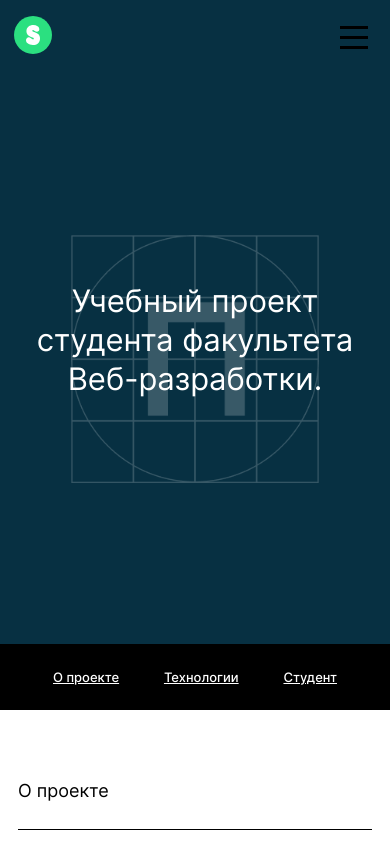
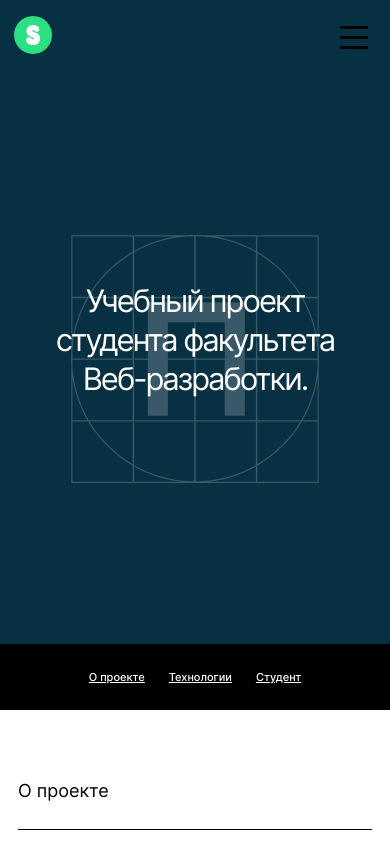
Before and after one commit to VasilyRazdorsky/movies-explorer-frontend, a React (Create React App) app: page / in a window 390 px wide. Shown: the top 844 px of the page. Built offline with nearby package versions, Linux system fonts and the light colour scheme.

Commit message:
Исправить ошибки несоответствия вёрстки макету

```diff
--- a/src/components/NavTab/NavTab.css
+++ b/src/components/NavTab/NavTab.css
@@ -4,12 +4,12 @@
 }
 
 .nav-tab__container {
-    padding: 0 520px;
+	width: fit-content;
+	margin: 0 auto;
 }
 
 .nav-tab__panel {
 	display: flex;
-    justify-content: space-between;
 }
 
 .nav-tab__link {
@@ -19,14 +19,25 @@
 	color: #fff;
 	text-decoration: underline;
 	cursor: pointer;
-    transition: all .3s ease-in;
+	transition: all 0.3s ease-in;
 }
 
 .nav-tab__link:hover {
-    opacity: .7;
+	opacity: 0.7;
 }
 
-@media screen and (max-width: 1280px) {
+.nav-tab__link_action_about-project {
+	margin-right: 40px;
+}
+
+.nav-tab__link_action_about-me {
+	margin-left: 40px;
+}
+
+/* @media screen and (max-width: 1024px) {
+} */
+
+/* @media screen and (max-width: 1280px) {
 	.nav-tab__container {
 		padding: 0 450px;
 	}
@@ -56,16 +67,22 @@
 	.nav-tab__container {
 		padding: 0 150px;
 	}
+} */
+
+@media screen and (max-width: 540px) {
+	.nav-tab {
+		padding: 25px 0;
 	}
 
-@media screen and (max-width: 520px) {
-    .nav-tab__container {
-        padding: 0 53px;
-    }
-}
-
-@media screen and (max-width: 370px) {
 	.nav-tab__link {
 		font-size: 11px;
 	}
+
+	.nav-tab__link_action_about-project {
+		margin-right: 24px;
 	}
+
+	.nav-tab__link_action_about-me {
+		margin-left: 24px;
+	}
+}
--- a/src/components/NavTab/NavTab.jsx
+++ b/src/components/NavTab/NavTab.jsx
@@ -1,17 +1,35 @@
-import { Link } from "react-scroll";
+import { Link } from 'react-scroll';
 
 const NavTab = () => {
 	return (
 		<section className="nav-tab">
 			<div className="nav-tab__container">
 				<nav className="nav-tab__panel">
-                    <Link to="about-project" smooth={true} className="nav-tab__link">О проекте</Link>
-                    <Link to="techs" smooth={true} className="nav-tab__link">Технологии</Link>
-                    <Link to="about-me" smooth={true} className="nav-tab__link">Студент</Link>
+					<Link
+						to="about-project"
+						smooth={true}
+						className="nav-tab__link nav-tab__link_action_about-project"
+					>
+						О проекте
+					</Link>
+					<Link
+						to="techs"
+						smooth={true}
+						className="nav-tab__link nav-tab__link_action_techs"
+					>
+						Технологии
+					</Link>
+					<Link
+						to="about-me"
+						smooth={true}
+						className="nav-tab__link nav-tab__link_action_about-me"
+					>
+						Студент
+					</Link>
 				</nav>
 			</div>
 		</section>
 	);
-}
+};
 
 export default NavTab;
--- a/src/components/Promo/Promo.css
+++ b/src/components/Promo/Promo.css
@@ -2,7 +2,7 @@
 	padding-top: 184px;
 	padding-bottom: 224px;
 	background-color: #073042;
-    background-image: url("../../images/promo-image.png");
+	background-image: url('../../images/promo-image.svg');
 	background-repeat: no-repeat;
 	background-position: center center;
 	background-size: 320px 320px;
@@ -14,11 +14,13 @@
 }
 
 .promo__title {
-    margin: 0;
+	max-width: 730px;
+	margin: 0 auto;
 	font-weight: 400;
 	font-size: 50px;
 	line-height: 58px;
 	color: #fff;
+	letter-spacing: -2px;
 }
 
 @media screen and (max-width: 1080px) {
@@ -50,6 +52,7 @@
 	}
 
 	.promo__title {
+		max-width: 300px;
 		font-size: 31px;
 		line-height: 39px;
 	}
--- a/src/components/Techs/Techs.css
+++ b/src/components/Techs/Techs.css
@@ -1,6 +1,6 @@
 .techs {
 	padding: 100px 70px;
-    background-color: #F5F5F5;
+	background-color: #f5f5f5;
 }
 
 .techs__title {
@@ -30,7 +30,7 @@
 }
 
 .techs__cards {
-    max-width: calc(7*90px + 6*10px);
+	max-width: calc(7 * 90px + 6 * 10px);
 	margin: 0 auto;
 	margin-top: 100px;
 	display: grid;
@@ -41,7 +41,7 @@
 
 .techs__card {
 	padding: 21px 0 22px 0;
-    background: #E8E8E8;
+	background: #e8e8e8;
 	border-radius: 10px;
 	text-align: center;
 	font-weight: 400;
@@ -65,7 +65,7 @@
 	}
 
 	.techs__cards {
-        max-width: calc(7*84px + 6*10px);
+		max-width: calc(7 * 84px + 6 * 10px);
 		margin-top: 83px;
 		grid-template-columns: repeat(auto-fit, 84px);
 		row-gap: 10px;
@@ -80,8 +80,13 @@
 
 @media screen and (max-width: 544px) {
 	.techs {
-        padding: 70px 18px;
+		padding: 70px 14px;
 		background-color: #fff;
+	}
+
+	.techs__title-container {
+		width: 100%;
+		padding: 0 4px;
 	}
 
 	.techs__title {
@@ -104,5 +109,6 @@
 
 	.techs__cards {
 		margin-top: 50px;
+		padding: 0 57px;
 	}
 }
--- a/src/components/Techs/Techs.jsx
+++ b/src/components/Techs/Techs.jsx
@@ -3,8 +3,10 @@ import Divider from '../Divider/Divider';
 const Techs = () => {
 	return (
 		<section className="techs" id="techs">
-			<h2 className="techs__title">Технологии</h2>
-			<Divider isGray={false} />
+			<div className="techs__title-container">
+				<h2 className="techs__title">Технологии</h2>
+				<Divider isGray={false} />
+			</div>
 
 			<h3 className="techs__subtitle">7 технологий</h3>
 			<p className="techs__text">
```
Also changed, not shown: src/images/promo-image.png (deleted), src/images/promo-image.svg (added). Lines whose indentation alone changed are shown as unchanged.
